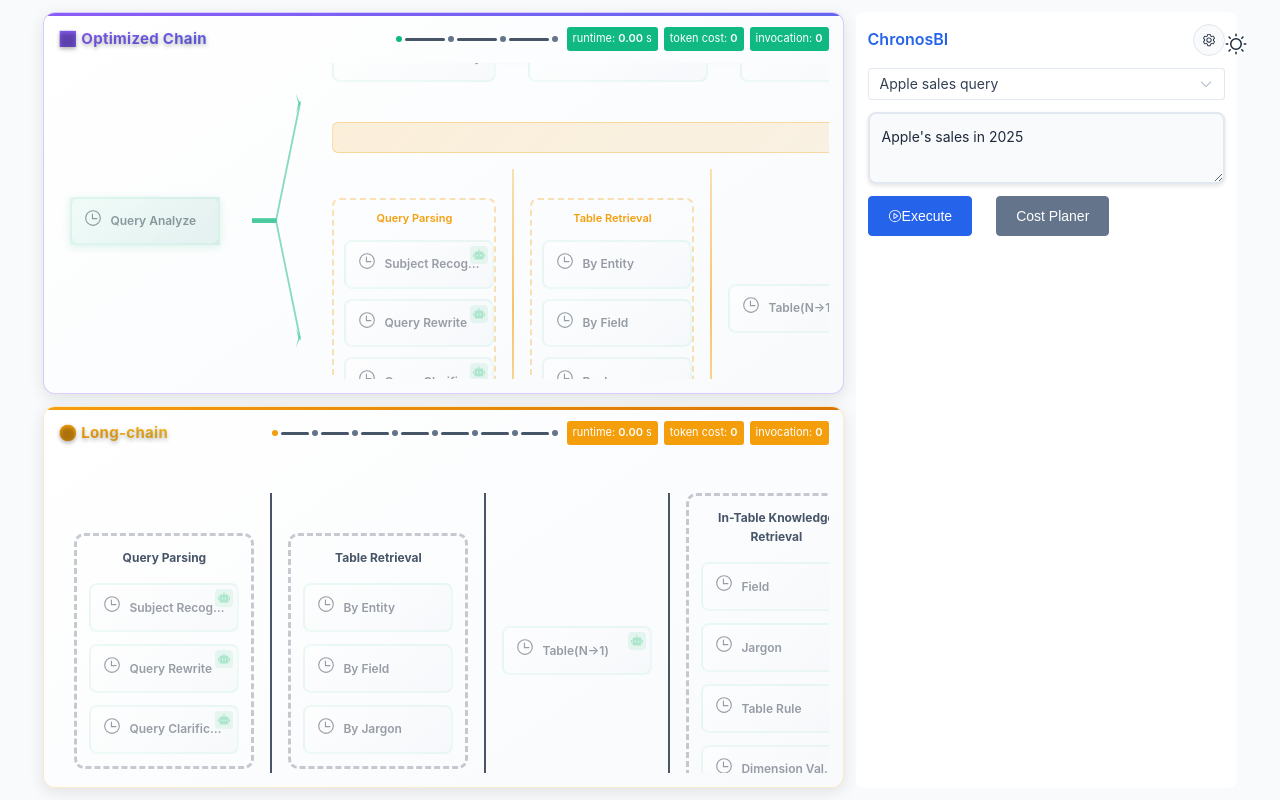
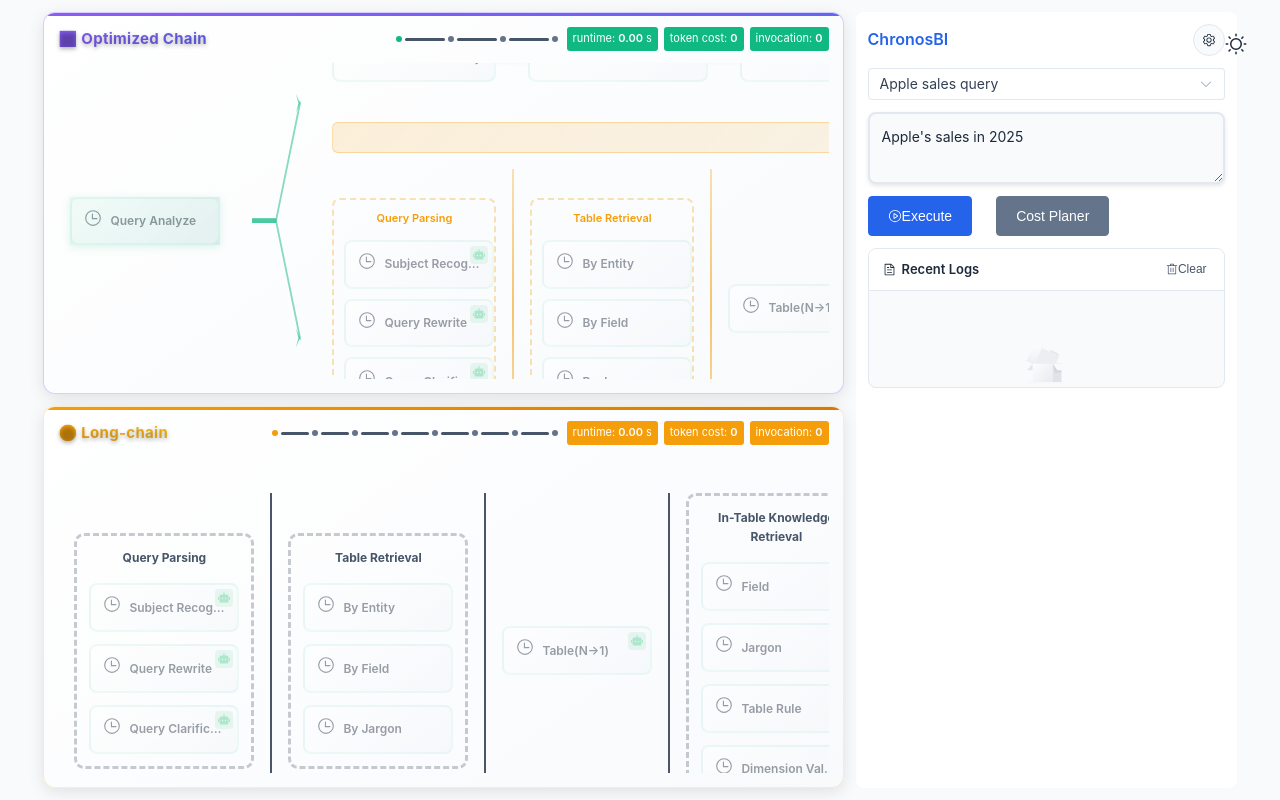
Before and after one commit to IvesCheung/cacoBI, a Vue app: page / in a window 1280 px wide. Built offline with nearby package versions, Linux system fonts and the light colour scheme.

Commit message:
log panel

```diff
--- /dev/null
+++ b/src/components/LogPanel.vue
@@ -0,0 +1,196 @@
+<template>
+  <div class="log-panel">
+    <div class="log-header">
+      <span class="log-title">
+        <el-icon><Document /></el-icon>
+        Recent Logs
+      </span>
+      <el-button
+        link
+        size="small"
+        @click="clearAllLogs"
+        class="clear-btn"
+      >
+        <el-icon><Delete /></el-icon>
+        Clear
+      </el-button>
+    </div>
+    <el-scrollbar class="log-content" ref="logScrollContainer">
+      <el-empty
+        v-if="logs.length === 0"
+        description="No logs yet"
+        :image-size="40"
+        class="no-logs"
+      />
+      <div
+        v-for="log in logs"
+        :key="log.id"
+        class="log-item"
+      >
+        <el-tag
+          :type="log.style.type"
+          size="small"
+          effect="plain"
+          class="log-tag"
+        >
+          {{ log.style.icon }}
+        </el-tag>
+        <span class="log-message">{{ log.message }}</span>
+        <span class="log-time">{{ log.time }}</span>
+      </div>
+    </el-scrollbar>
+  </div>
+</template>
+
+<script setup>
+import { nextTick, watch, ref } from 'vue'
+import { Document, Delete } from '@element-plus/icons-vue'
+import { getLogs, clearLogs } from '@/utils/logger'
+
+// 获取日志数据
+const logs = getLogs()
+
+// 滚动容器引用
+const logScrollContainer = ref(null)
+
+// 清除日志
+const clearAllLogs = () => {
+  clearLogs()
+}
+
+// 监听日志变化，自动滚动到顶部
+watch(() => logs.value.length, async () => {
+  await nextTick()
+  if (logScrollContainer.value) {
+    logScrollContainer.value.setScrollTop(0)
+  }
+}, { immediate: true })
+</script>
+
+<style scoped>
+.log-panel {
+  background: var(--log-panel-bg, var(--input-bg));
+  border: 1px solid var(--input-border);
+  border-radius: 8px;
+  overflow: hidden;
+  height: 140px;
+  display: flex;
+  flex-direction: column;
+  transition: all 0.3s ease;
+}
+
+.log-header {
+  display: flex;
+  align-items: center;
+  justify-content: space-between;
+  padding: 10px 14px;
+  background: var(--log-header-bg, var(--app-bg-secondary));
+  border-bottom: 1px solid var(--input-border);
+  flex-shrink: 0;
+}
+
+.log-title {
+  font-size: 13px;
+  font-weight: 600;
+  color: var(--app-text-primary);
+  display: flex;
+  align-items: center;
+  gap: 6px;
+}
+
+.clear-btn {
+  font-size: 12px;
+  color: var(--app-text-secondary);
+  transition: all 0.3s ease;
+  display: flex;
+  align-items: center;
+  gap: 4px;
+}
+
+.clear-btn:hover {
+  color: #f56c6c;
+}
+
+.log-content {
+  flex: 1;
+  height: 100%;
+}
+
+:deep(.el-scrollbar__wrap) {
+  padding: 10px 12px;
+}
+
+.no-logs {
+  height: 100%;
+  display: flex;
+  align-items: center;
+  justify-content: center;
+}
+
+:deep(.el-empty__description) {
+  color: var(--app-text-secondary);
+  font-size: 12px;
+}
+
+.log-item {
+  display: flex;
+  align-items: center;
+  gap: 10px;
+  padding: 8px 10px;
+  margin-bottom: 6px;
+  border-radius: 6px;
+  background: var(--log-item-bg, rgba(0, 0, 0, 0.02));
+  transition: all 0.2s ease;
+  border: 1px solid transparent;
+}
+
+.log-item:last-child {
+  margin-bottom: 0;
+}
+
+.log-item:hover {
+  background: var(--input-bg);
+  border-color: var(--input-border);
+  transform: translateX(2px);
+}
+
+.log-tag {
+  flex-shrink: 0;
+  font-size: 14px;
+  border: none;
+  padding: 4px 8px;
+}
+
+.log-message {
+  flex: 1;
+  color: var(--app-text-primary);
+  font-size: 12px;
+  line-height: 1.4;
+  word-break: break-word;
+  min-width: 0;
+}
+
+.log-time {
+  flex-shrink: 0;
+  color: var(--app-text-secondary);
+  font-size: 11px;
+  font-family: 'Courier New', Consolas, monospace;
+  opacity: 0.7;
+  transition: opacity 0.3s ease;
+}
+
+.log-item:hover .log-time {
+  opacity: 1;
+}
+
+/* 暗色主题适配 */
+@media (prefers-color-scheme: dark) {
+  .log-item {
+    background: rgba(255, 255, 255, 0.03);
+  }
+
+  .log-item:hover {
+    background: rgba(255, 255, 255, 0.06);
+  }
+}
+</style>
--- a/src/components/QueryPanel.vue
+++ b/src/components/QueryPanel.vue
@@ -57,6 +57,11 @@
         <el-icon v-if="costAgentEnabled"><CircleCheck /></el-icon>
         {{ costAgentEnabled ? 'Cost Planer (Enabled)' : 'Cost Planer' }}
       </el-button>
+    </div>
+
+    <!-- 日志面板 -->
+    <div class="log-section">
+      <LogPanel />
     </div>
 
     <!-- 双路径进度条 -->
@@ -141,6 +146,7 @@ import DualPathProgress from './DualPathProgress.vue'
 import QueryExampleSelector from './QueryExampleSelector.vue'
 import ShortChainConfig from './config/ShortChainConfig.vue'
 import LongChainConfig from './config/LongChainConfig.vue'
+import LogPanel from './LogPanel.vue'
 
 const props = defineProps({
   queryText: {
@@ -337,6 +343,10 @@ const handleDrawerClose = (done) => {
 
 .cost-agent-btn {
   flex-shrink: 0;
+}
+
+.log-section {
+  margin-bottom: 12px;
 }
 
 .results-section {
--- a/src/composables/useBIQuery.js
+++ b/src/composables/useBIQuery.js
@@ -1,7 +1,8 @@
 import { ref, reactive, computed } from 'vue'
 import { LOG_MESSAGES, LOG_TYPES } from '@/constants/logMessages'
 import { getDefaultQueryExample, getQueryExample } from '@/data/queryExamples'
-import { getCurrentTime, getRandomComputeDuration, showLogNotification } from '@/utils/utils'
+import { getCurrentTime, getRandomComputeDuration } from '@/utils/utils'
+import { addLog, clearLogs as clearLogData } from '@/utils/logger'
 
 export function useBIQuery() {
   // 加载默认查询示例
@@ -531,22 +532,19 @@ export function useBIQuery() {
       isExecuting.value = true
 
       // 显示常规日志通知
-      showLogNotification(LOG_MESSAGES.RETRIEVING_DATA, LOG_TYPES.REGULAR)
+      addLog(LOG_MESSAGES.RETRIEVING_DATA, LOG_TYPES.REGULAR)
 
       // 首先执行 Query Analyze 步骤
       simulateQueryAnalyze().then(() => {
-        showLogNotification(LOG_MESSAGES.ANALYZING_DATA, LOG_TYPES.REGULAR)
+        addLog(LOG_MESSAGES.ANALYZING_DATA, LOG_TYPES.REGULAR)
 
         // 如果启用了 Cost Agent，显示相关通知
         if (costAgentEnabled.value) {
           setTimeout(() => {
-            showLogNotification(LOG_MESSAGES.COST_PLANER_ANALYZING, LOG_TYPES.COST_AGENT)
+            addLog(LOG_MESSAGES.COST_PLANER_ANALYZING, LOG_TYPES.COST_AGENT)
           }, 200)
           setTimeout(() => {
-            showLogNotification(
-              LOG_MESSAGES.COST_PLANER_SKIPPED(skippedStepsInfo.value),
-              LOG_TYPES.COST_AGENT,
-            )
+            addLog(LOG_MESSAGES.COST_PLANER_SKIPPED(skippedStepsInfo.value), LOG_TYPES.COST_AGENT)
           }, 500)
         }
 
@@ -572,7 +570,7 @@ export function useBIQuery() {
           clearInterval(checkInterval)
           isExecuting.value = false
           // 显示完成通知
-          showLogNotification(LOG_MESSAGES.EXECUTION_COMPLETED, LOG_TYPES.SUCCESS)
+          addLog(LOG_MESSAGES.EXECUTION_COMPLETED, LOG_TYPES.SUCCESS)
           resolve()
         }
       }, 100)
@@ -586,6 +584,8 @@ export function useBIQuery() {
       longOptimizeCompleted.value = false
       longCompleted.value = false
       skippedStepsInfo.value = []
+      // 清除日志面板的数据
+      clearLogData()
     }
   }
 
--- /dev/null
+++ b/src/utils/logger.js
@@ -0,0 +1,73 @@
+import { ref } from 'vue'
+import { LOG_TYPES } from '@/constants/logMessages'
+import { getCurrentTime } from './utils'
+
+// 日志存储
+const logs = ref([])
+
+// 日志类型样式映射
+const logTypeStyles = {
+  [LOG_TYPES.REGULAR]: {
+    type: 'info',
+    icon: 'ℹ️',
+  },
+  [LOG_TYPES.COST_AGENT]: {
+    type: 'success',
+    icon: '💰',
+  },
+  [LOG_TYPES.SUCCESS]: {
+    type: 'success',
+    icon: '✅',
+  },
+  [LOG_TYPES.ERROR]: {
+    type: 'danger',
+    icon: '❌',
+  },
+}
+
+/**
+ * 添加日志
+ * @param {string} message - 日志消息
+ * @param {string} logType - 日志类型
+ */
+export const addLog = (message, logType = LOG_TYPES.REGULAR) => {
+  const log = {
+    id: Date.now() + Math.random(), // 确保唯一性
+    message,
+    logType,
+    time: getCurrentTime(),
+    timestamp: Date.now(),
+    style: logTypeStyles[logType] || logTypeStyles[LOG_TYPES.REGULAR],
+  }
+
+  logs.value.unshift(log) // 新日志添加到顶部
+
+  // 只保留最近50条日志（避免内存占用过多）
+  if (logs.value.length > 50) {
+    logs.value = logs.value.slice(0, 50)
+  }
+}
+
+/**
+ * 清除所有日志
+ */
+export const clearLogs = () => {
+  logs.value = []
+}
+
+/**
+ * 获取日志列表
+ * @returns {Ref} 日志列表的响应式引用
+ */
+export const getLogs = () => {
+  return logs
+}
+
+/**
+ * 获取最近的N条日志
+ * @param {number} count - 获取的日志数量
+ * @returns {Array} 日志数组
+ */
+export const getRecentLogs = (count = 4) => {
+  return logs.value.slice(0, count)
+}
```
